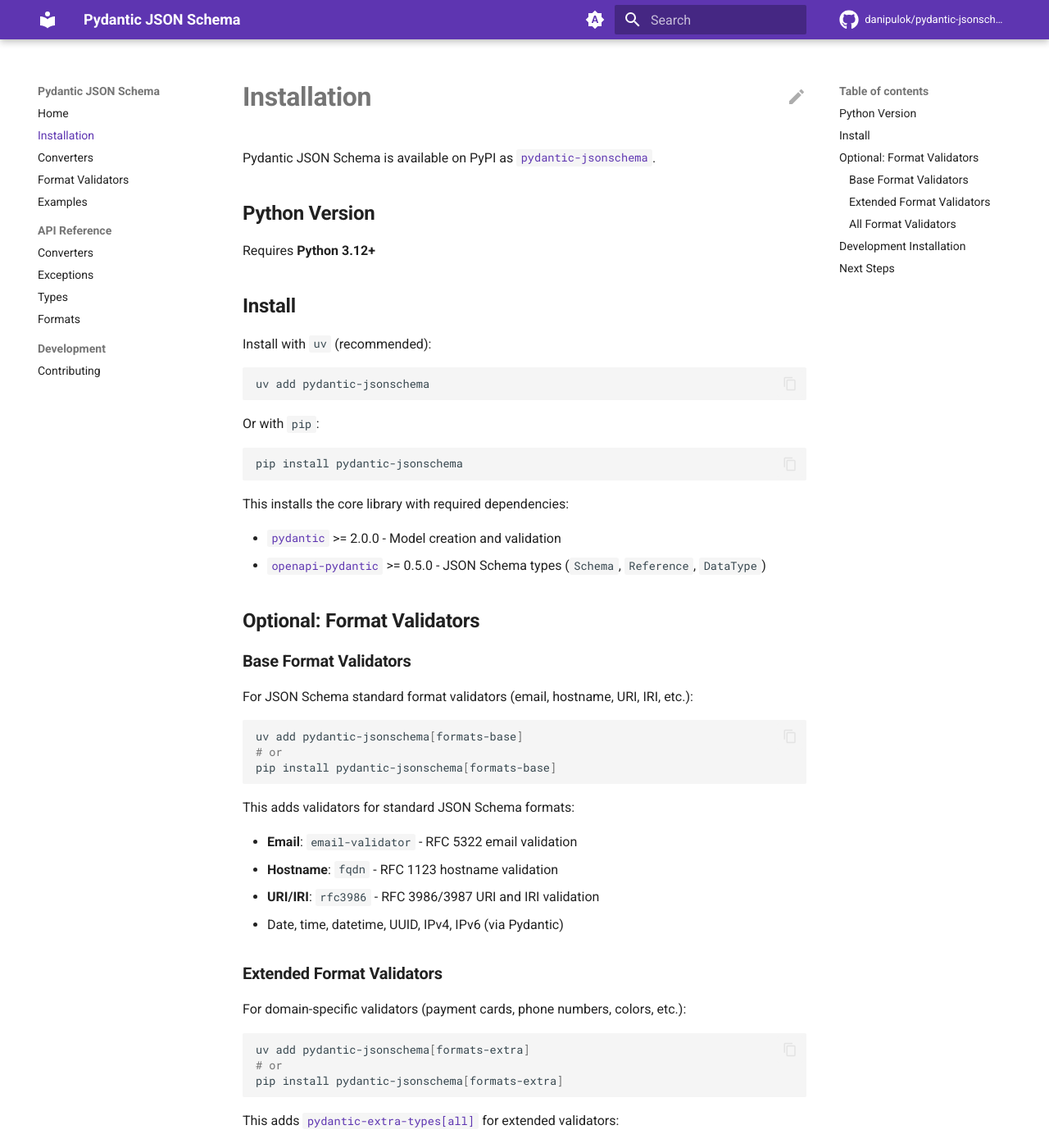
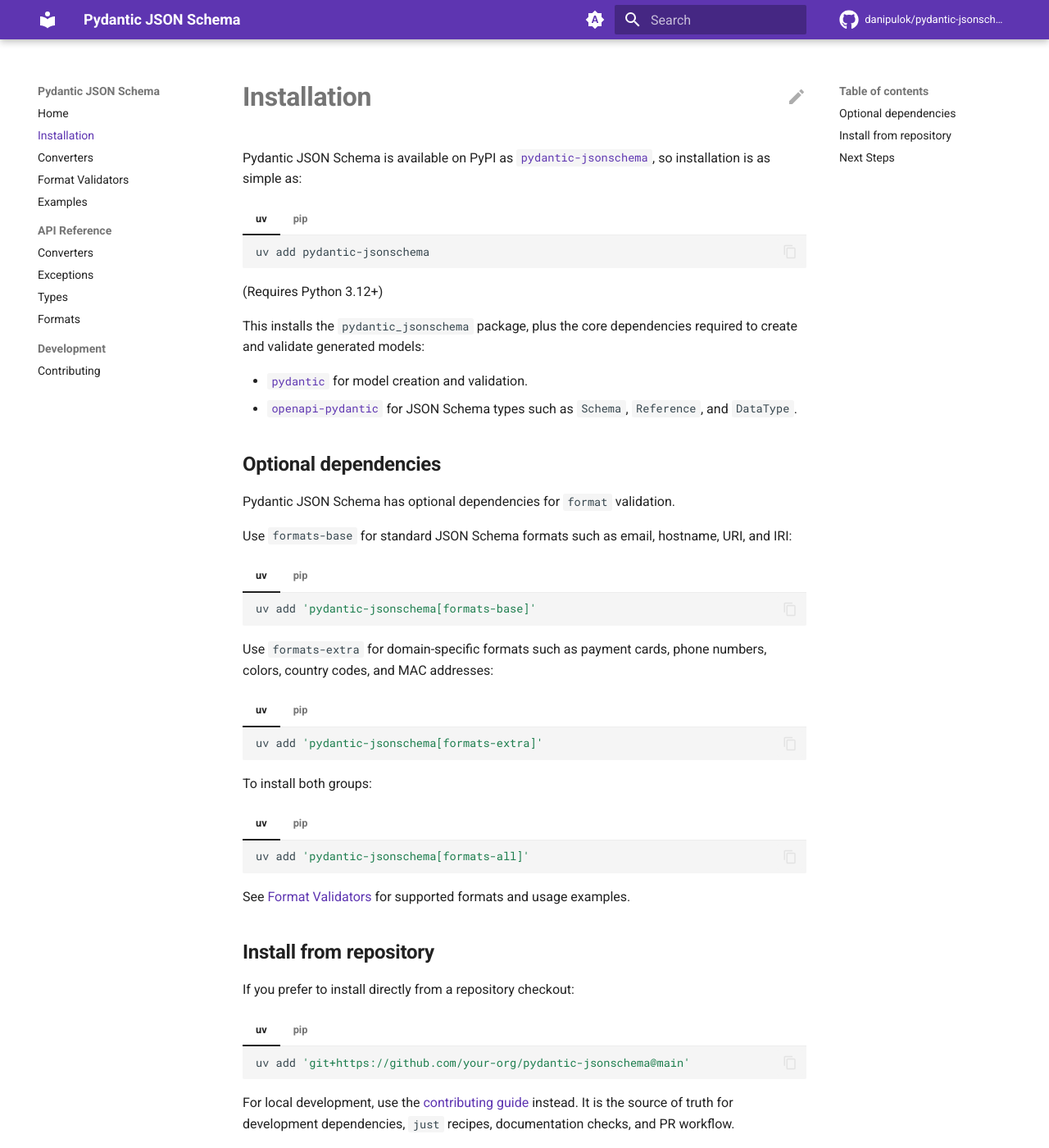
Before and after one commit to Danipulok/pydantic-jsonschema, an MkDocs documentation site: the page built from docs/install.md, in a window 1280 px wide and 1400 px high. Shown: the whole window at 82% size. Built offline with MkDocs 1.6.1 and Material for MkDocs 9.7.7, drawn with Linux system fonts in a browser that asks for light colours; comment, search, counter and statistics services are not loaded; the version menu is left out; some of the changed text lies outside the part shown.

Commit message:
docs(install): use tabbed installation guide

````diff
--- a/docs/install.md
+++ b/docs/install.md
@@ -1,89 +1,100 @@
 # Installation
 
-Pydantic JSON Schema is available on PyPI as [`pydantic-jsonschema`](https://pypi.org/project/pydantic-jsonschema/).
+Pydantic JSON Schema is available on PyPI as
+[`pydantic-jsonschema`](https://pypi.org/project/pydantic-jsonschema/), so installation is as
+simple as:
 
-## Python Version
+=== "uv"
 
-Requires **Python 3.12+**
+    ```bash
+    uv add pydantic-jsonschema
+    ```
 
-## Install
+=== "pip"
 
-Install with `uv` (recommended):
+    ```bash
+    pip install pydantic-jsonschema
+    ```
 
-```bash
-uv add pydantic-jsonschema
-```
+(Requires Python 3.12+)
 
-Or with `pip`:
+This installs the `pydantic_jsonschema` package, plus the core dependencies required to create and
+validate generated models:
 
-```bash
-pip install pydantic-jsonschema
-```
+- [`pydantic`](https://docs.pydantic.dev/) for model creation and validation.
+- [`openapi-pydantic`](https://github.com/kuimono/openapi-pydantic) for JSON Schema types such as
+  `Schema`, `Reference`, and `DataType`.
 
-This installs the core library with required dependencies:
+## Optional dependencies
 
-- [`pydantic`](https://docs.pydantic.dev/) >= 2.0.0 - Model creation and validation
-- [`openapi-pydantic`](https://github.com/kuimono/openapi-pydantic) >= 0.5.0 - JSON Schema types (`Schema`, `Reference`, `DataType`)
+Pydantic JSON Schema has optional dependencies for `format` validation.
 
-## Optional: Format Validators
+Use `formats-base` for standard JSON Schema formats such as email, hostname, URI, and IRI:
 
-### Base Format Validators
+=== "uv"
 
-For JSON Schema standard format validators (email, hostname, URI, IRI, etc.):
+    ```bash
+    uv add 'pydantic-jsonschema[formats-base]'
+    ```
 
-```bash
-uv add pydantic-jsonschema[formats-base]
-# or
-pip install pydantic-jsonschema[formats-base]
-```
+=== "pip"
 
-This adds validators for standard JSON Schema formats:
+    ```bash
+    pip install 'pydantic-jsonschema[formats-base]'
+    ```
 
-- **Email**: `email-validator` - RFC 5322 email validation
-- **Hostname**: `fqdn` - RFC 1123 hostname validation
-- **URI/IRI**: `rfc3986` - RFC 3986/3987 URI and IRI validation
-- Date, time, datetime, UUID, IPv4, IPv6 (via Pydantic)
+Use `formats-extra` for domain-specific formats such as payment cards, phone numbers, colors,
+country codes, and MAC addresses:
 
-### Extended Format Validators
+=== "uv"
 
-For domain-specific validators (payment cards, phone numbers, colors, etc.):
+    ```bash
+    uv add 'pydantic-jsonschema[formats-extra]'
+    ```
 
-```bash
-uv add pydantic-jsonschema[formats-extra]
-# or
-pip install pydantic-jsonschema[formats-extra]
-```
+=== "pip"
 
-This adds [`pydantic-extra-types[all]`](https://github.com/pydantic/pydantic-extra-types) for extended validators:
+    ```bash
+    pip install 'pydantic-jsonschema[formats-extra]'
+    ```
 
-- Payment cards
-- Phone numbers
-- Colors (hex, RGB)
-- Country codes
-- MAC addresses
-- [And many more](formats.md)
+To install both groups:
 
-### All Format Validators
+=== "uv"
 
-To install both base and extended validators:
+    ```bash
+    uv add 'pydantic-jsonschema[formats-all]'
+    ```
 
-```bash
-uv add pydantic-jsonschema[formats-all]
-# or
-pip install pydantic-jsonschema[formats-all]
-```
+=== "pip"
 
-## Development Installation
+    ```bash
+    pip install 'pydantic-jsonschema[formats-all]'
+    ```
 
-Want to contribute? See the [contributing guide](contributing.md) for setup instructions.
+See [Format Validators](formats.md) for supported formats and usage examples.
 
-```bash
-git clone https://github.com/YOUR-USERNAME/pydantic-jsonschema.git
-cd pydantic-jsonschema
-just install  # Install with development dependencies
-```
+## Install from repository
+
+If you prefer to install directly from a repository checkout:
+
+=== "uv"
+
+    ```bash
+    uv add 'git+https://github.com/your-org/pydantic-jsonschema@main'
+    ```
+
+=== "pip"
+
+    ```bash
+    pip install 'git+https://github.com/your-org/pydantic-jsonschema@main'
+    ```
+
+For local development, use the [contributing guide](contributing.md) instead. It is the source of
+truth for development dependencies, `just` recipes, documentation checks, and PR workflow.
 
 ## Next Steps
 
-- [Examples](examples.md) - See real-world usage
-- [Contributing](contributing.md) - Help improve the library
+- [Converters](converters.md) - Create Pydantic models from JSON Schema
+- [Format Validators](formats.md) - Add validation for JSON Schema `format` values
+- [Examples](examples.md) - Run complete examples
````
